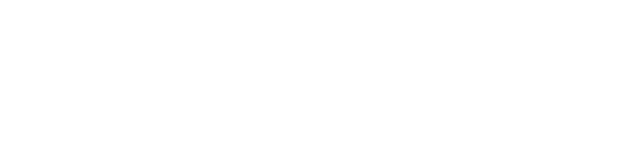
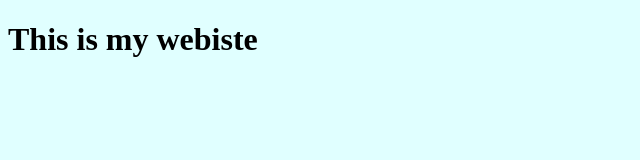
Before and after one commit to diddihemanth/My-Portfolio, a plain HTML site: page index.html in a window 1280 px wide. Shown: the whole page, without its empty margins (0-640 px from the left). Drawn offline with Linux system fonts and the light colour scheme.

Commit message:
changed website

```diff
--- a/index.html
+++ b/index.html
@@ -5,7 +5,9 @@
     <meta name="viewport" content="width=device-width, initial-scale=1.0">
     <title>Document</title>
 </head>
-<body>
+<body style ="background-color:lightcyan;">
+    <h1>This is my webiste</h1>
+
 
 </body>
 </html>
```
